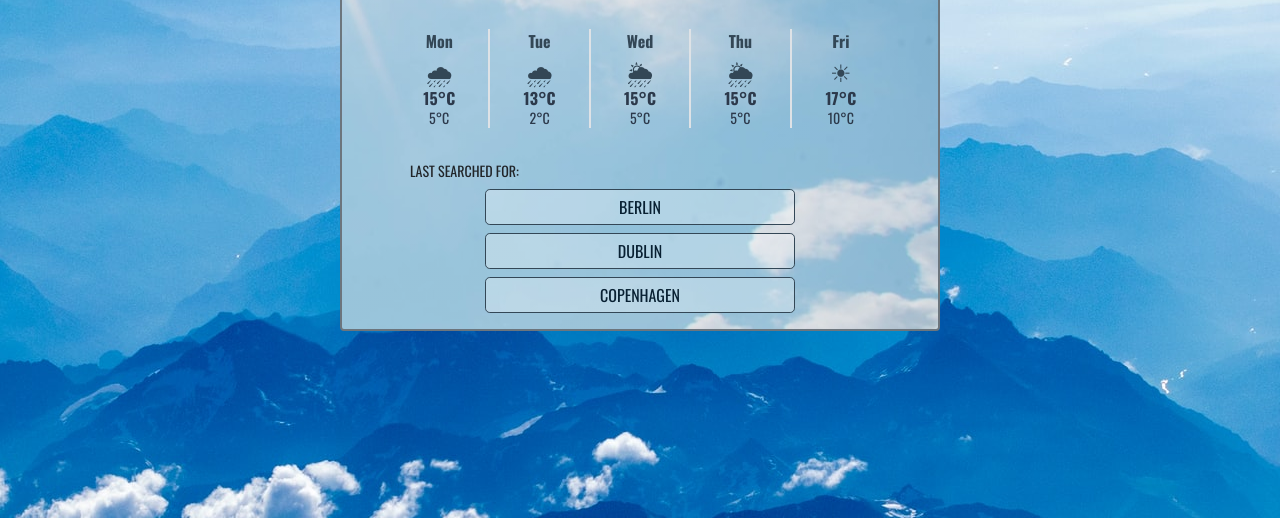
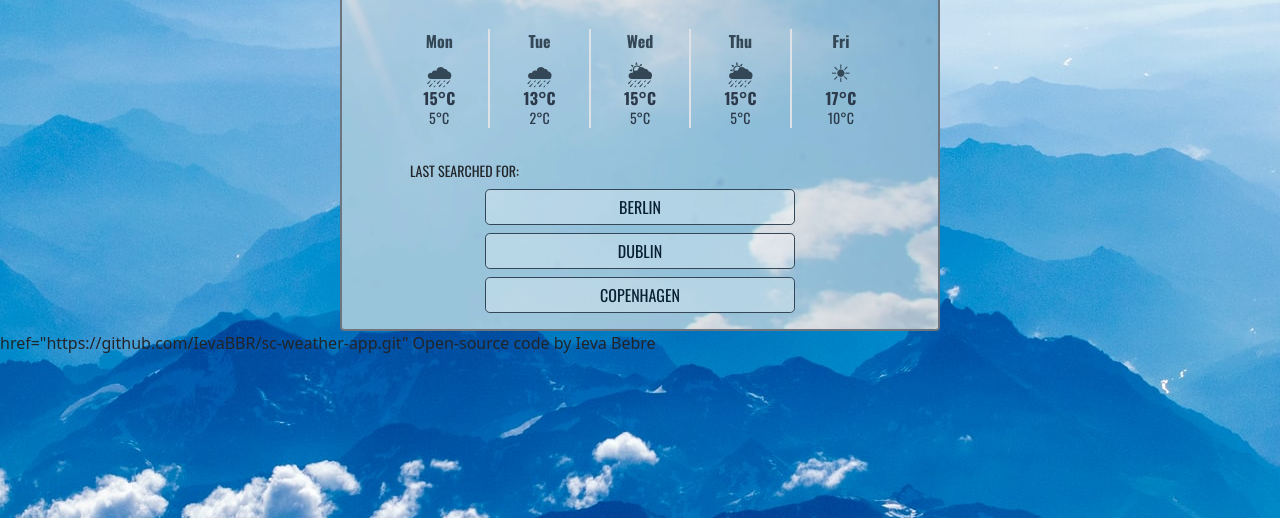
Before and after one commit to IevaBBR/sc-weather-app, a plain HTML site: page index.html in a window 1280 px wide. Shown: the part 282-800 px from the top of the page. Drawn offline with nearby package versions, Linux system fonts and the light colour scheme.

Commit message:
Included link to GitHub repository

```diff
--- a/index.html
+++ b/index.html
@@ -242,6 +242,7 @@
         </div>
       </div>
     </div>
+    <div> <a>href="https://github.com/IevaBBR/sc-weather-app.git" Open-source code</a> by Ieva Bebre</div>
 
     <script src="src/script.js"></script>
   </body>
```
